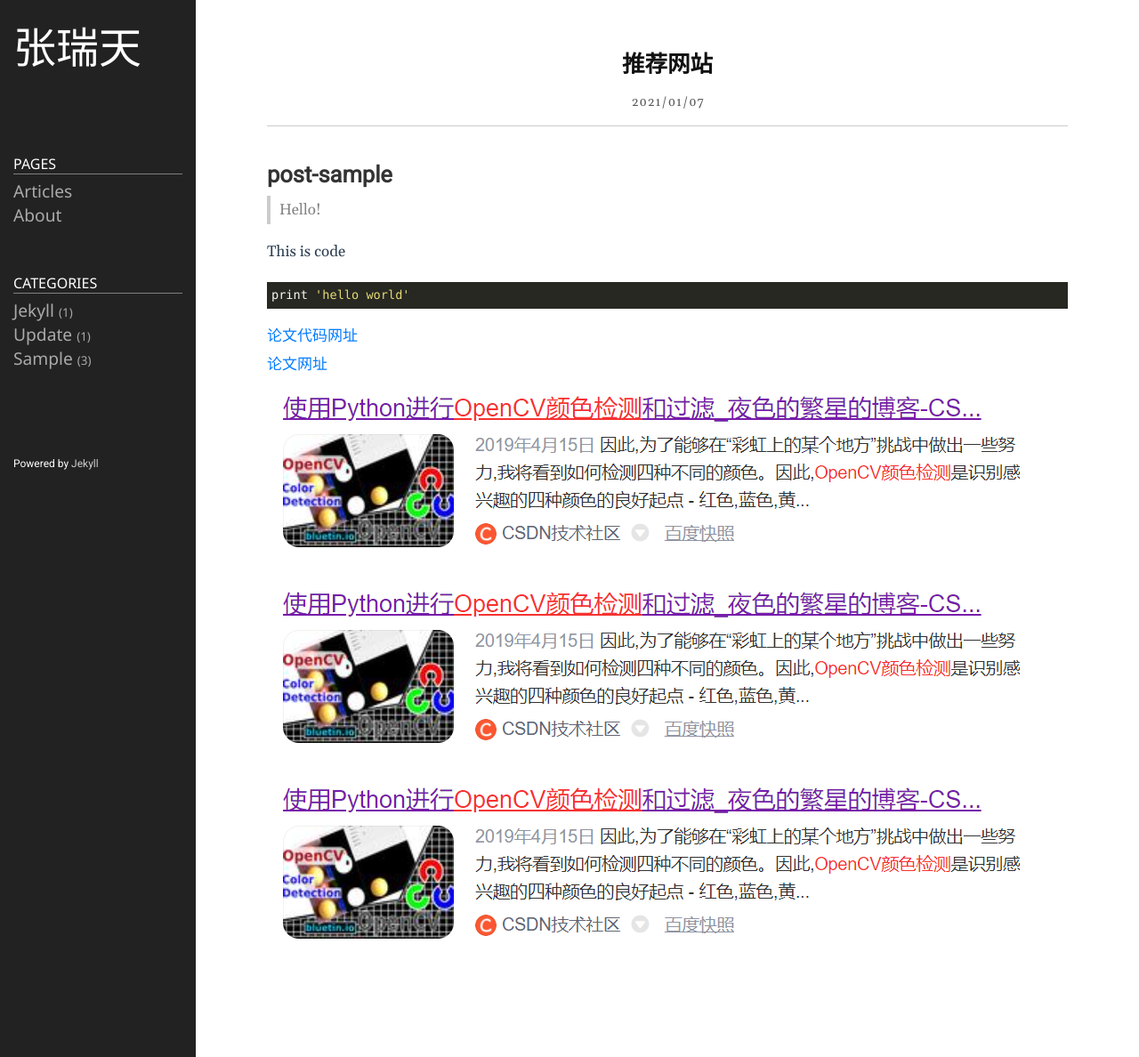
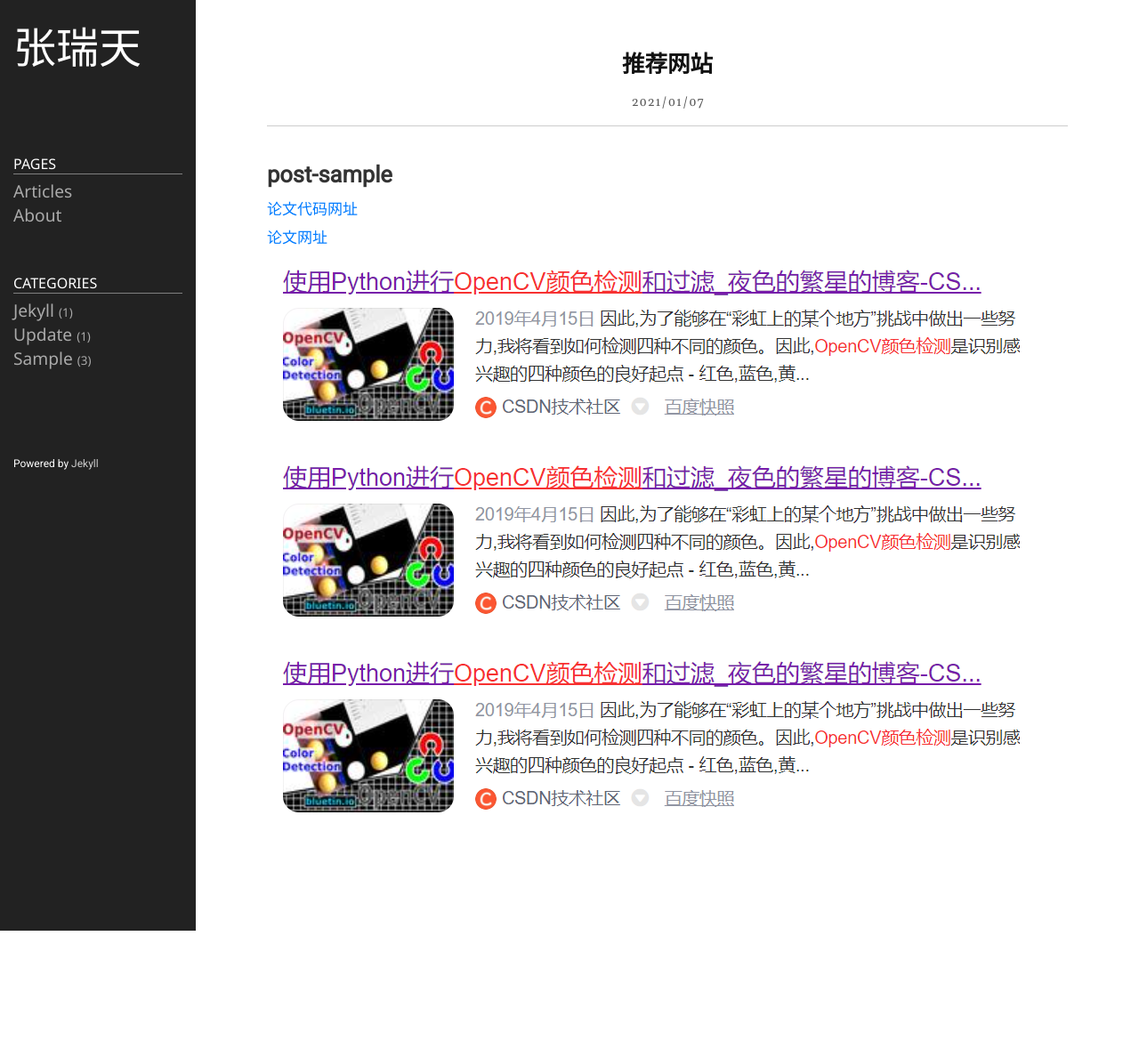
Before and after one commit to RoutineZ/routinez.github.io, a Jekyll site: the page built from _posts/2021-01-07-post3.markdown, in a window 1280 px wide. Shown: the whole page at 89% size. Built offline with Jekyll 4.4.1, drawn with Linux system fonts in a browser that asks for light colours; after the commit the page ends 1046 px from its top, so only the background shows below that.

Commit message:
修改文件: _posts/2021-01-07-post3.markdown

````diff
--- a/_posts/2021-01-07-post3.markdown
+++ b/_posts/2021-01-07-post3.markdown
@@ -5,13 +5,12 @@ date: 2021-01-07 12:19:23 +0900
 category: sample
 ---
 # post-sample
-> Hello!
 
-This is code
-```ruby
-print 'hello world'
-```
-[论文代码网址](paperswithcode.com/)
+
+
+[论文代码网址](https://paperswithcode.com/)
+
+
 
 
 [论文网址](https://arxiv.org/)
````
